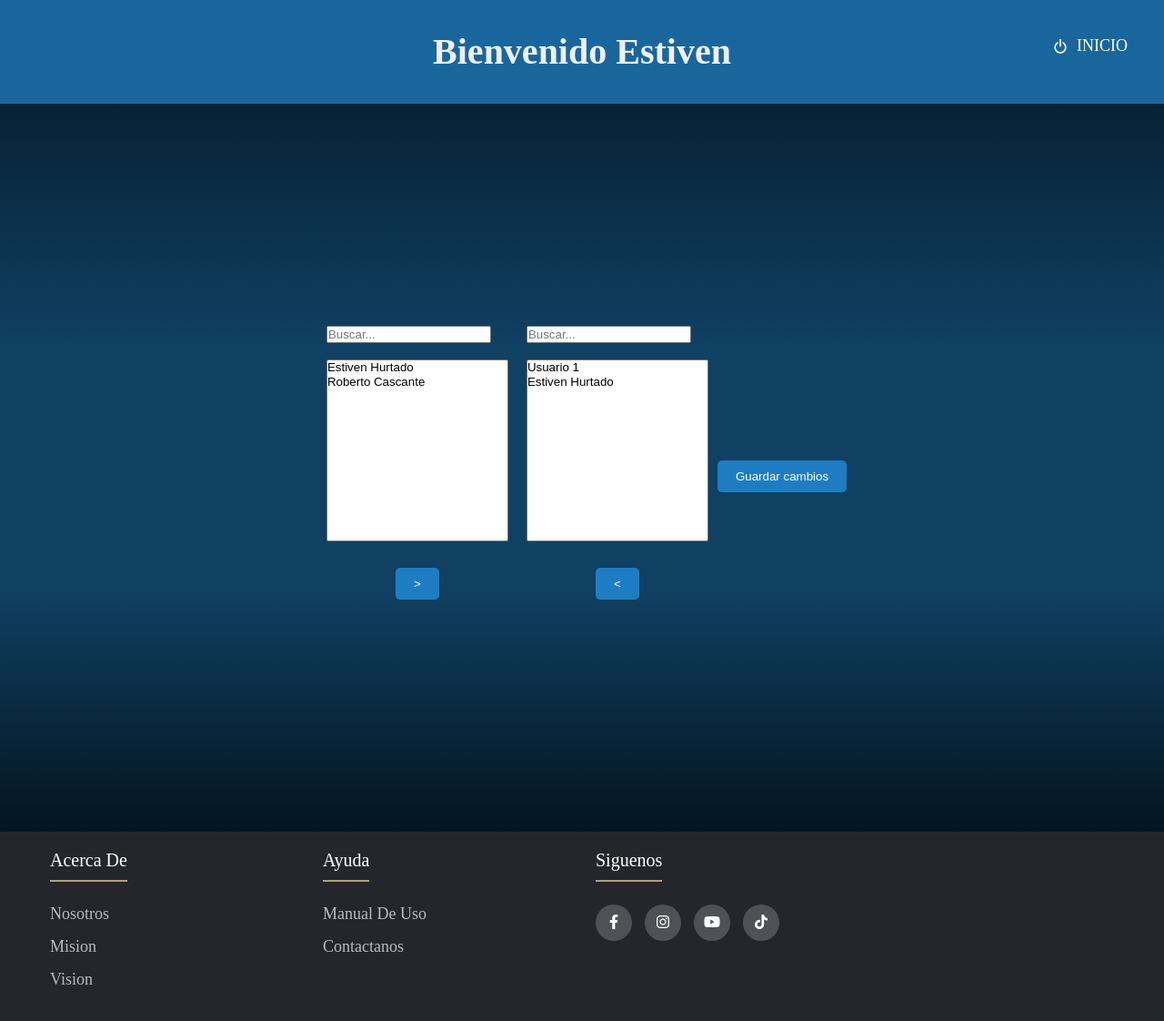
After one commit to EstivenHM/Proyecto_Profesional, a PHP site: page /Roles.php in a window 1280 px wide. The commit adds this page. Shown: the whole page at 91% size. Run offline with PHP 8.4, Linux system fonts and the light colour scheme.

Commit message:
Creacion de pantalla Roles

```diff
--- a/Proyecto_final/RobertWEB/Menu.php
+++ b/Proyecto_final/RobertWEB/Menu.php
@@ -38,7 +38,7 @@ session_start();
                     <ul class="submenu-content">
                         <li><a href="#" ><i class='bx bxs-user-detail'></i>Usuarios</a></li>
                         <li><a href="Crearusuario.php" ><i class='bx bxs-user-plus'></i>Nuevo usuario</a></li>
-                        <li><a href="#" ><i class='bx bxs-category'></i>Roles</a></li>
+                        <li><a href="Roles.php" ><i class='bx bxs-category'></i>Roles</a></li>
                         <li><li><a href="#" ><i class='bx bxs-key'></i>Permisos</a></li></li>
 
                     </ul>
--- /dev/null
+++ b/Proyecto_final/RobertWEB/Roles.php
@@ -0,0 +1,109 @@
+<!DOCTYPE html>
+<html lang="en">
+
+<head>
+    <meta charset="UTF-8">
+    <meta name="viewport" content="width=device-width, initial-scale=1.0">
+    <link rel="Stylesheet" href="Stylecss/Roles.css">
+    <link rel="Stylesheet" href="https://cdnjs.cloudflare.com/ajax/libs/font-awesome/6.2.1/css/all.min.css">
+    <link href='https://unpkg.com/boxicons@2.1.4/css/boxicons.min.css' rel='stylesheet'>
+    <link rel="preconnect" href="https://fonts.googleapis.com">
+    <link rel="preconnect" href="https://fonts.gstatic.com" crossorigin>
+    <link href="https://fonts.googleapis.com/css2?family=Roboto:ital,wght@0,100;0,300;0,400;0,500;0,700;0,900;1,100;1,300;1,400;1,500;1,700;1,900&display=swap" rel="stylesheet">
+
+    <title>Roles</title>
+</head>
+
+<body>
+
+    <header>
+        <h1 id="titulo">Bienvenido Estiven</h1>
+        <div class="Menu-header">
+            <a href="Menu.php"><i class='bx bx-power-off'></i>INICIO</a>
+        </div>
+    </header>
+
+    <section>
+
+        <div class="Home">
+
+            <div class="list-container">
+                <form method="post" action="">
+                    <input type="Combobox" name="search_left" placeholder="Buscar..."><br><br>
+                    <select name="left_list[]" multiple size="10">
+                        <!-- Opciones generadas dinámicamente por PHP -->
+                        <?php
+                        // Ejemplo estático
+                        echo '<option value="1">Estiven Hurtado</option>';
+                        echo '<option value="1">Roberto Cascante</option>';
+                        ?>
+                    </select><br><br>
+                    <button type="submit" name="move_right">&gt;</button>
+                </form>
+            </div>
+
+            <div class="list-container">
+                <form method="post" action="">
+                    <input type="text" name="search_right" placeholder="Buscar..."><br><br>
+                    <select name="right_list[]" multiple size="10">
+                        <!-- Opciones generadas dinámicamente por PHP -->
+                        <?php
+                        // Ejemplo estático
+                        echo '<option value="2">Usuario 1</option>';
+                        echo '<option value="2">Estiven Hurtado</option>';
+
+                        ?>
+                    </select><br><br>
+                    <button type="submit" name="move_left">&lt;</button>
+                </form>
+            </div>
+            <div class="save-button">
+                <form method="post" action="">
+                    <button type="submit" name="save_changes">Guardar cambios</button>
+                </form>
+            </div>
+        </div>
+
+
+    </section>
+
+    <footer class="footer">
+
+        <div class="container">
+            <div class="footer-row">
+                <div class="footer-links">
+
+                    <h4>Acerca de</h4>
+                    <ul>
+                        <li><a href="#">Nosotros</a></li>
+                        <li><a href="#">Mision</a></li>
+                        <li><a href="#">Vision</a></li>
+                    </ul>
+                </div>
+
+                <div class="footer-links">
+                    <h4> Ayuda </h4>
+                    <ul>
+                        <li><a href="#">Manual de uso</a></li>
+                        <li><a href="#">contactanos</a></li>
+                    </ul>
+                </div>
+
+                <div class="footer-links">
+                    <h4> Siguenos </h4>
+                    <div class="social-links">
+                        <a href="https://www.facebook.com/roberto.english.94" target="_blank"><i class="fab fa-facebook-f"></i></a>
+                        <a href="https://www.instagram.com/robertenglishcoach/" target="_blank"><i class="fab fa-instagram"></i></a>
+                        <a href="https://www.youtube.com/@rocascante11" target="_blank"><i class="fab fa-youtube"></i></a>
+                        <a href="https://www.tiktok.com/@robertenglishcoach?is_from_webapp=1&sender_device=pc" target="_blank"><i class="fab fa-tiktok"></i></a>
+                    </div>
+
+                </div>
+
+            </div>
+
+        </div>
+    </footer>
+</body>
+
+</html>
--- /dev/null
+++ b/Proyecto_final/RobertWEB/Stylecss/Roles.css
@@ -0,0 +1,150 @@
+* {
+  margin: 0;
+  padding: 0;
+  box-sizing: border-box;
+  list-style: none;
+}
+
+body {
+  font-family: "Times New Roman", Times, serif;
+  text-transform: capitalize;
+}
+
+header {
+  background-color: rgb(25, 102, 157);
+  padding: 33.3px 0;
+  color: #efefef;
+  text-align: center;
+  font-size: 20px;
+}
+
+.Menu-header a {
+  position: absolute;
+  top: 40px; /* Ajusta según la altura deseada */
+  right: 40px; /* Ajusta para moverlo a la derecha */
+  font-size: 18px;
+  color: white;
+  text-decoration: none;
+  display: flex;
+  align-items: center;
+}
+
+.Menu-header a i {
+  margin-right: 8px; /* Espacio entre icono y texto */
+  font-size: 20px;
+}
+
+.Home {
+  display: flex;
+  justify-content: center;
+  align-items: center;
+  width: 100%;
+  height: 100vh; /* Ocupará toda la altura visible */
+  background: linear-gradient(to top, #04141f, #104062, #104062,#072235);
+  background-size: cover;
+  margin: 0; /* Elimina márgenes */
+  padding: 0; /* Elimina relleno */
+  box-sizing: border-box;
+}
+
+.list-container {
+  margin: 0 10px;
+}
+
+.save-button {
+  display: flex;
+  justify-content: center;
+  margin-top: 20px;
+}
+
+select {
+  width: 200px;
+  height: 200px;
+}
+
+button {
+  display: block;
+  margin: 10px auto;
+  padding: 10px 20px;
+  background-color: #1E7DC2;
+  color: white;
+  border: none;
+  border-radius: 5px;
+  cursor: pointer;
+  transition: background-color 0.3s ease;
+}
+
+button:hover {
+  background-color: #19669D;
+}
+.container {
+  max-width: 1200px;
+  margin: 0 auto;
+}
+
+.footer {
+  background-color: #24262b;
+  padding: 20px 0;
+}
+
+.footer-row {
+  display: flex;
+  flex-wrap: wrap;
+}
+
+.footer-links {
+  width: 25%;
+  padding: 0 15px;
+}
+
+.footer-links h4 {
+  font-size: 20px;
+  color: #ffffff;
+  margin-bottom: 25px;
+  font-weight: 500;
+  border-bottom: 2px solid #afa081;
+  padding-bottom: 10px;
+  display: inline-block;
+}
+
+.footer-links ul li a {
+  font-size: 18px;
+  text-decoration: none;
+  color: #bbbbbb;
+  display: block;
+  margin-bottom: 15px;
+  transition: all 0.3s ease;
+}
+
+.footer-links ul li a:hover {
+  color: #ffffff;
+  padding-left: 6px;
+}
+
+.social-links a {
+  display: inline-block;
+  min-height: 40px;
+  width: 40px;
+  background-color: rgba(255, 255, 255, 0.2);
+  margin: 0 10px 10px 0;
+  text-align: center;
+  line-height: 40px;
+  border-radius: 50%;
+  color: #ffffff;
+  transition: all 0.5s ease;
+}
+
+.social-links a:hover {
+  background-color: #afa081;
+
+}
+
+@media (max-width: 991px) {
+  .footer-row {
+    text-align: center;
+  }
+  .footer-links {
+    width: 100%;
+    margin-bottom: 30px;
+  }
+}
```
Also changed, not shown: Proyecto_final/RobertWEB/Mantenimientos.php (deleted, +0 -79 lines), Proyecto_final/RobertWEB/Stylecss/Mantenimientos.css (deleted, +0 -155 lines).
